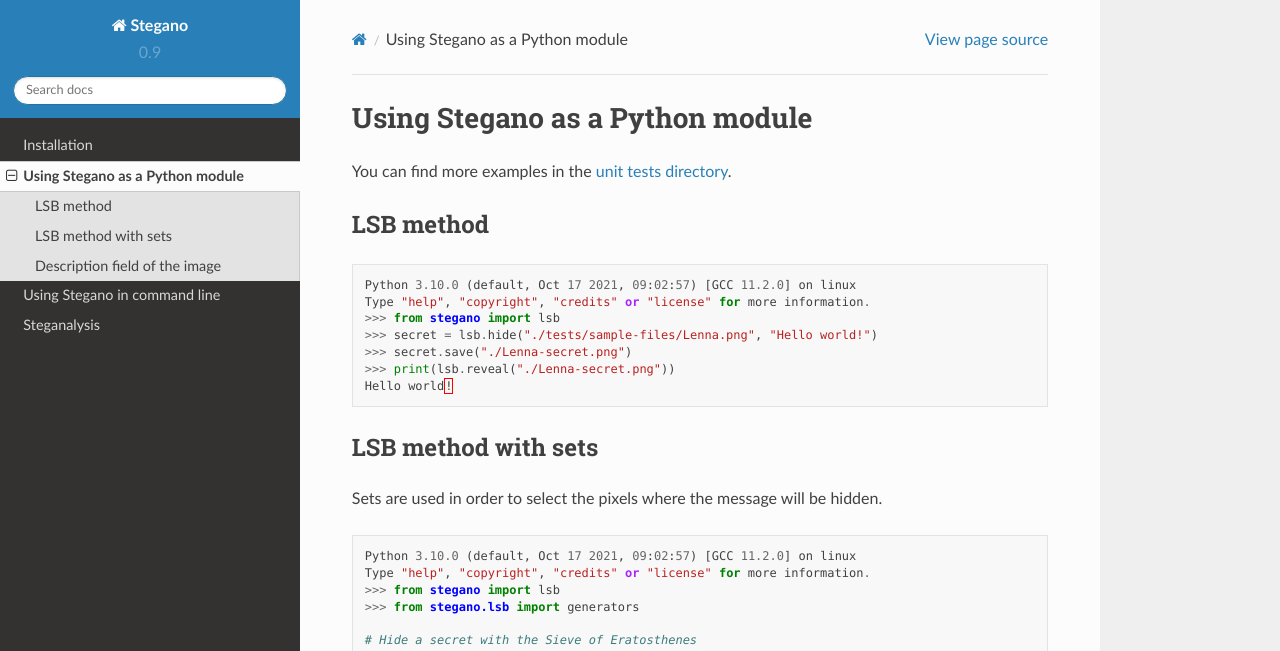
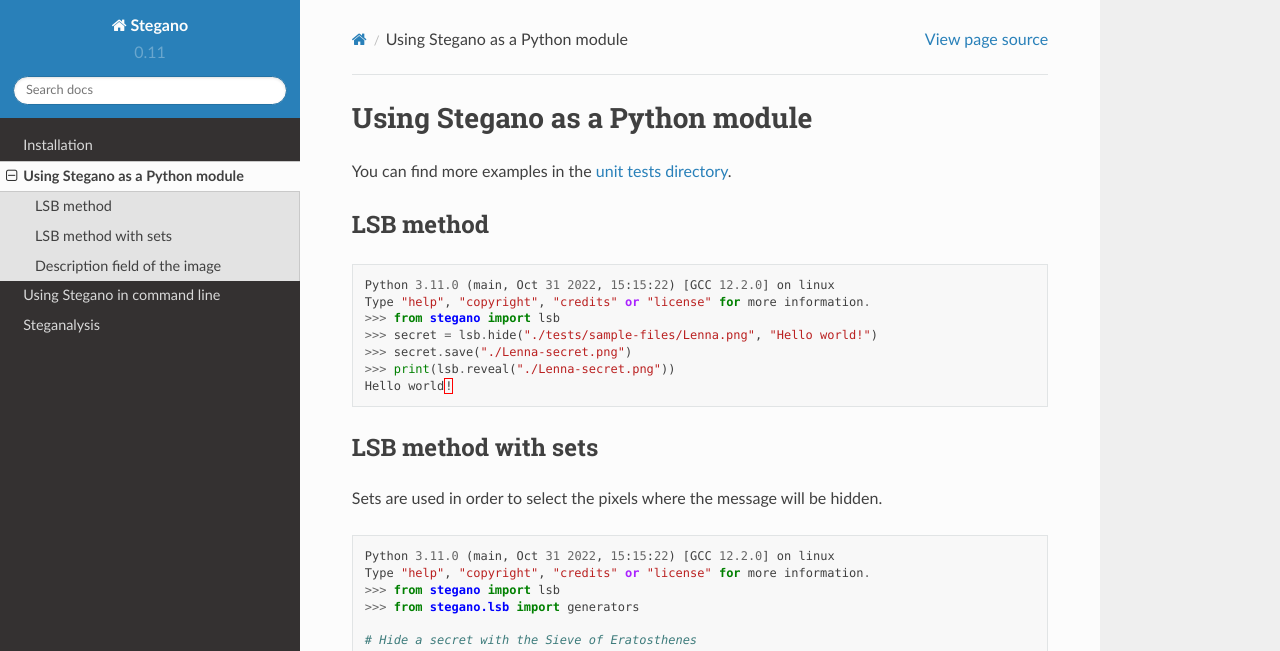
Before and after one commit to cedricbonhomme/Stegano, a Sphinx documentation site: the page built from docs/module.rst, in a window 1280 px wide and 900 px high. Shown: the top 651 px of the window. Built offline with Sphinx 7.4.7 and the Read the Docs theme 2.0.0, drawn with Linux system fonts in a browser that asks for light colours; some of the changed text lies outside the part shown.

Commit message:
chg [release]: Updated changelog and documentation.

```diff
--- a/docs/conf.py
+++ b/docs/conf.py
@@ -47,9 +47,9 @@ author = "Cédric Bonhomme <cedric@cedricbonhomme.org>"
 # built documents.
 #
 # The short X.Y version.
-version = "0.9"
+version = "0.11"
 # The full version, including alpha/beta/rc tags.
-release = "0.9.4"
+release = "0.11.0"
 
 # The language for content autogenerated by Sphinx. Refer to documentation
 # for a list of supported languages.
--- a/docs/module.rst
+++ b/docs/module.rst
@@ -9,7 +9,7 @@ LSB method
 
 .. code-block:: python
 
-    Python 3.10.0 (default, Oct 17 2021, 09:02:57) [GCC 11.2.0] on linux
+    Python 3.11.0 (main, Oct 31 2022, 15:15:22) [GCC 12.2.0] on linux
     Type "help", "copyright", "credits" or "license" for more information.
     >>> from stegano import lsb
     >>> secret = lsb.hide("./tests/sample-files/Lenna.png", "Hello world!")
@@ -26,7 +26,7 @@ Sets are used in order to select the pixels where the message will be hidden.
 
 .. code-block:: python
 
-    Python 3.10.0 (default, Oct 17 2021, 09:02:57) [GCC 11.2.0] on linux
+    Python 3.11.0 (main, Oct 31 2022, 15:15:22) [GCC 12.2.0] on linux
     Type "help", "copyright", "credits" or "license" for more information.
     >>> from stegano import lsb
     >>> from stegano.lsb import generators
@@ -112,7 +112,7 @@ For JPEG and TIFF images.
 
 .. code-block:: python
 
-    Python 3.10.0 (default, Oct 17 2021, 09:02:57) [GCC 11.2.0] on linux
+    Python 3.11.0 (main, Oct 31 2022, 15:15:22) [GCC 12.2.0] on linux
     Type "help", "copyright", "credits" or "license" for more information.
     >>> from stegano import exifHeader
     >>> secret = exifHeader.hide("./tests/sample-files/20160505T130442.jpg",
--- a/pyproject.toml
+++ b/pyproject.toml
@@ -1,6 +1,6 @@
 [tool.poetry]
 name = "stegano"
-version = "0.10.2"
+version = "0.11.0"
 description = "A pure Python Steganography module."
 authors = [
     "Cédric Bonhomme <cedric@cedricbonhomme.org>"
```
Also changed, not shown: CHANGELOG.md (+7 -0 lines), 1 other file.
